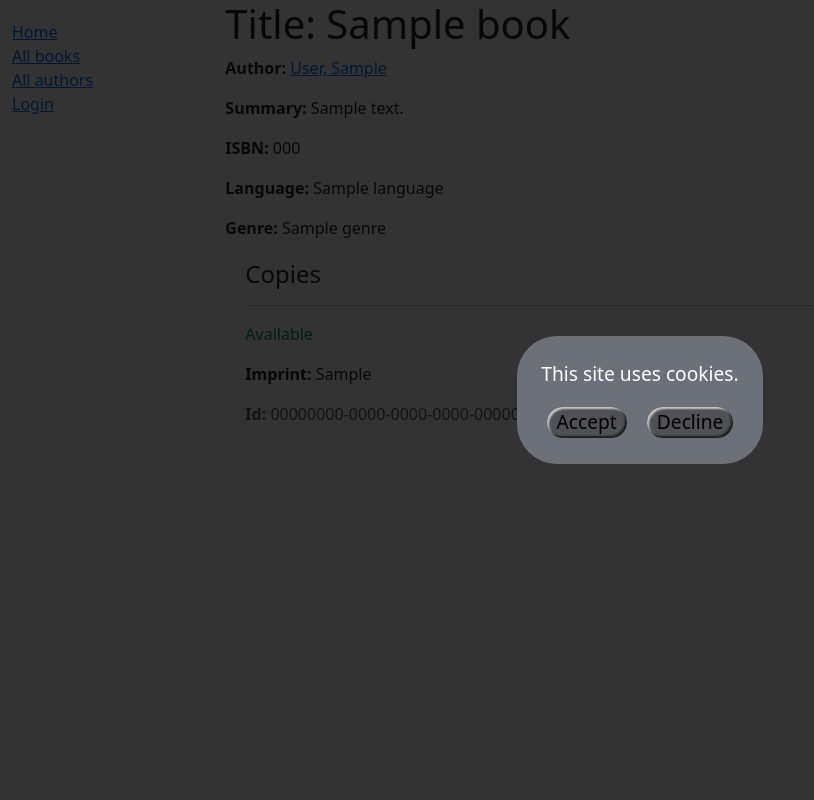
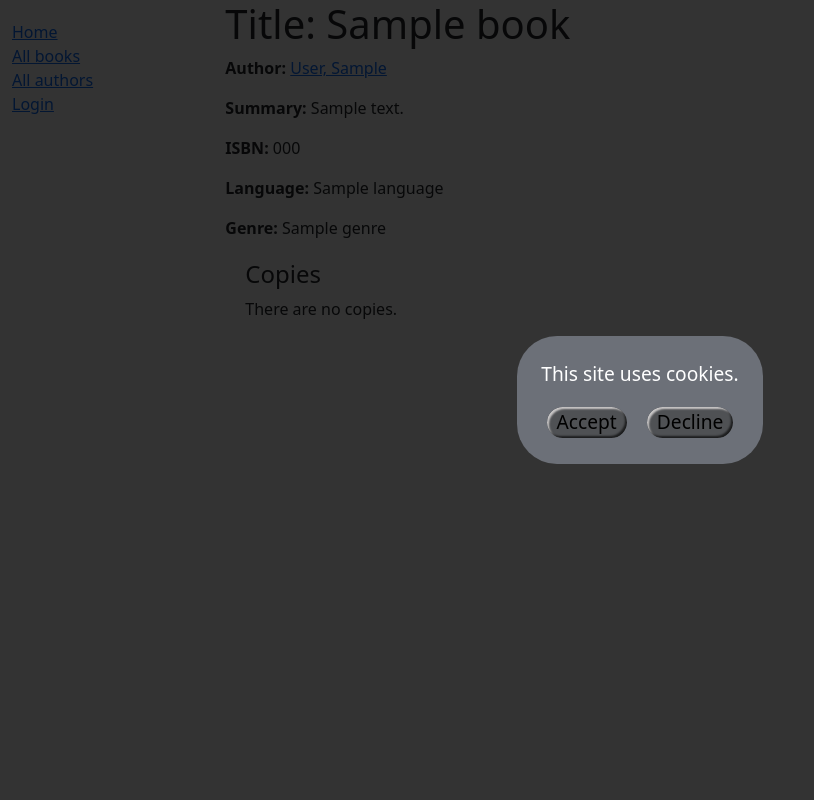
Before and after one commit to sgusic1/django_local_library, a Django app: page /catalog/book/1 in a window 1280 px wide. Shown: the whole page, without its empty margins (0-814 px from the left). Run offline with Django 4.2, Linux system fonts and the light colour scheme; tables that the repository leaves empty hold one stand-in row (values such as "Sample post").

Commit message:
fix: display 'no copies' message on book detail page when none are available

```diff
--- a/catalog/templates/catalog/book_detail.html
+++ b/catalog/templates/catalog/book_detail.html
@@ -12,7 +12,9 @@
 
   <div style="margin-left:20px;margin-top:20px">
     <h4>Copies</h4>
-
+    {% if not bookinstance_set.all %}
+      <p>There are no copies.</p>
+    {% else %}
       {% for copy in book.bookinstance_set.all %}
         <hr />
         <p
@@ -25,5 +27,6 @@
         <p><strong>Imprint:</strong> {{ copy.imprint }}</p>
         <p class="text-muted"><strong>Id:</strong> {{ copy.id }}</p>
       {% endfor %}
+    {% endif %}
   </div>
 {% endblock %}
```
Lines whose indentation alone changed are shown as unchanged.
